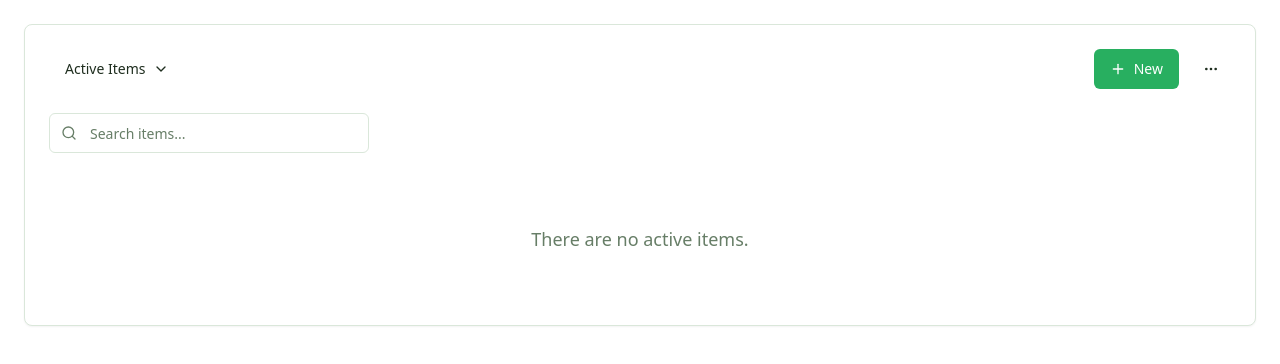
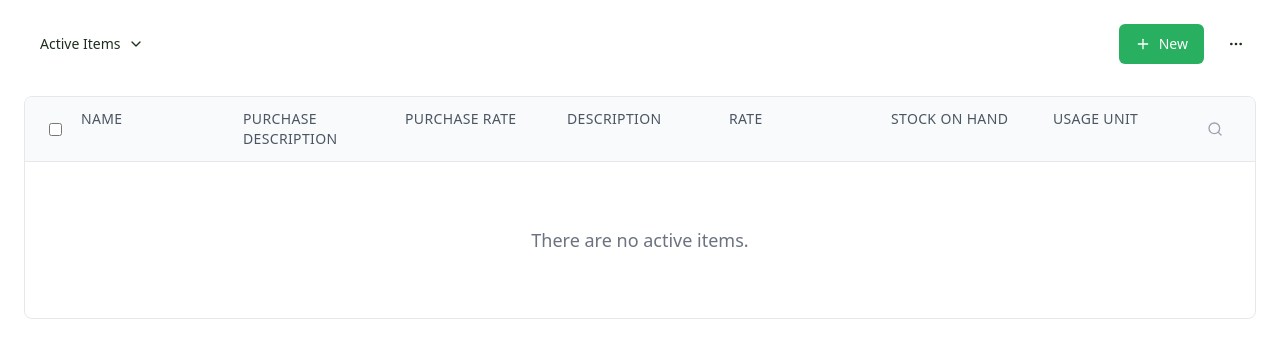
Before and after one commit to Gajalakshmisubramani/glonix_frontend, a React (Vite) app: page / in a window 1280 px wide. Shown: the top 364 px of the page. Built offline with nearby package versions, Linux system fonts and the light colour scheme.

Commit message:
Fix: Replicate Items page structure
Replicate the structure of the "Active Items" page to match the provided image. Ensure that data entered on the second page is correctly displayed in the table on the first page.

```diff
--- a/src/pages/Items.tsx
+++ b/src/pages/Items.tsx
@@ -52,15 +52,14 @@ const Items = () => {
   };
 
   return (
-    <div className="min-h-screen bg-background p-6">
-      <div className="max-w-7xl mx-auto">
-        <Card className="p-6">
+    <div className="min-h-screen bg-background">
+      <div className="max-w-7xl mx-auto p-6">
         {/* Header */}
-          <div className="flex items-center justify-between mb-6">
+        <div className="flex items-center justify-between mb-8">
           <div className="flex items-center gap-4">
             <DropdownMenu>
               <DropdownMenuTrigger asChild>
-                  <Button variant="ghost" className="flex items-center gap-2">
+                <Button variant="ghost" className="flex items-center gap-2 text-foreground hover:bg-muted">
                   {activeFilter}
                   <ChevronDown className="w-4 h-4" />
                 </Button>
@@ -103,93 +102,68 @@ const Items = () => {
           </div>
         </div>
 
-          {/* Search and Filters */}
-          <div className="mb-6">
-            <div className="relative w-80">
-              <Search className="absolute left-3 top-1/2 transform -translate-y-1/2 text-muted-foreground w-4 h-4" />
-              <Input
-                placeholder="Search items..."
-                value={searchTerm}
-                onChange={(e) => setSearchTerm(e.target.value)}
-                className="pl-10"
-              />
+        {/* Table Container */}
+        <div className="bg-white border border-gray-200 rounded-lg overflow-hidden">
+          {/* Table Header */}
+          <div className="bg-gray-50 border-b border-gray-200">
+            <div className="flex items-center px-6 py-3">
+              <div className="flex items-center gap-3 w-8">
+                <input type="checkbox" className="rounded border-gray-300" />
+              </div>
+              <div className="flex-1 grid grid-cols-7 gap-4 text-sm font-medium text-gray-600 uppercase tracking-wide">
+                <div>NAME</div>
+                <div>PURCHASE DESCRIPTION</div>
+                <div>PURCHASE RATE</div>
+                <div>DESCRIPTION</div>
+                <div>RATE</div>
+                <div>STOCK ON HAND</div>
+                <div>USAGE UNIT</div>
+              </div>
+              <div className="w-8 flex justify-center">
+                <Search className="w-4 h-4 text-gray-400" />
+              </div>
             </div>
           </div>
 
-          {/* Table */}
-          <div className="overflow-x-auto">
+          {/* Table Content */}
           {filteredItems.length === 0 ? (
-              <div className="text-center py-12">
-                <p className="text-muted-foreground text-lg">There are no active items.</p>
+            <div className="py-16 text-center">
+              <p className="text-gray-500 text-lg">There are no active items.</p>
             </div>
           ) : (
-              <div className="bg-card border border-border rounded-lg">
-                <table className="w-full">
-                  <thead className="bg-muted/30">
-                    <tr className="border-b border-border">
-                      <th className="text-left p-4 text-muted-foreground font-medium text-sm uppercase tracking-wide">
-                        <div className="flex items-center gap-3">
-                          <input type="checkbox" className="rounded border-border" />
-                          NAME
-                        </div>
-                      </th>
-                      <th className="text-left p-4 text-muted-foreground font-medium text-sm uppercase tracking-wide">
-                        PURCHASE DESCRIPTION
-                      </th>
-                      <th className="text-left p-4 text-muted-foreground font-medium text-sm uppercase tracking-wide">
-                        PURCHASE RATE
-                      </th>
-                      <th className="text-left p-4 text-muted-foreground font-medium text-sm uppercase tracking-wide">
-                        DESCRIPTION
-                      </th>
-                      <th className="text-left p-4 text-muted-foreground font-medium text-sm uppercase tracking-wide">
-                        RATE
-                      </th>
-                      <th className="text-left p-4 text-muted-foreground font-medium text-sm uppercase tracking-wide">
-                        STOCK ON HAND
-                      </th>
-                      <th className="text-left p-4 text-muted-foreground font-medium text-sm uppercase tracking-wide">
-                        USAGE UNIT
-                      </th>
-                      <th className="w-12 p-4"></th>
-                    </tr>
-                  </thead>
-                  <tbody className="bg-background">
-                    {filteredItems.map((item) => (
-                      <tr
+            <div>
+              {filteredItems.map((item, index) => (
+                <div
                   key={item.id}
-                        className="border-b border-border hover:bg-muted/30 cursor-pointer transition-colors"
+                  className={`flex items-center px-6 py-4 hover:bg-gray-50 cursor-pointer border-b border-gray-100 ${index === filteredItems.length - 1 ? 'border-b-0' : ''}`}
                   onClick={() => handleItemClick(item.id)}
                 >
-                        <td className="p-4">
-                          <div className="flex items-center gap-3">
+                  <div className="flex items-center gap-3 w-8">
                     <input
                       type="checkbox"
-                              className="rounded border-border"
+                      className="rounded border-gray-300"
                       onChange={(e) => e.stopPropagation()}
                     />
-                            <span className="font-medium text-foreground">{item.name}</span>
                   </div>
-                        </td>
-                        <td className="p-4 text-foreground">{item.purchaseDescription || '-'}</td>
-                        <td className="p-4 text-foreground">₹{item.costPrice.toFixed(2)}</td>
-                        <td className="p-4 text-foreground">{item.description || '-'}</td>
-                        <td className="p-4 text-foreground">₹{item.sellingPrice.toFixed(2)}</td>
-                        <td className="p-4 text-foreground">{item.stockOnHand.toFixed(2)}</td>
-                        <td className="p-4 text-foreground">{item.unit}</td>
-                        <td className="p-4">
+                  <div className="flex-1 grid grid-cols-7 gap-4 text-sm">
+                    <div className="font-medium text-gray-900">{item.name}</div>
+                    <div className="text-gray-600">{item.purchaseDescription || '-'}</div>
+                    <div className="text-gray-600">₹{item.costPrice.toFixed(2)}</div>
+                    <div className="text-gray-600">{item.description || '-'}</div>
+                    <div className="text-gray-600">₹{item.sellingPrice.toFixed(2)}</div>
+                    <div className="text-gray-600">{item.stockOnHand.toFixed(2)}</div>
+                    <div className="text-gray-600">{item.unit}</div>
+                  </div>
+                  <div className="w-8 flex justify-center">
                     <Button variant="ghost" size="sm" onClick={(e) => e.stopPropagation()}>
                       <MoreHorizontal className="w-4 h-4" />
                     </Button>
-                        </td>
-                      </tr>
+                  </div>
+                </div>
               ))}
-                  </tbody>
-                </table>
             </div>
           )}
         </div>
-        </Card>
       </div>
     </div>
   );
```
Lines whose indentation alone changed are shown as unchanged.
